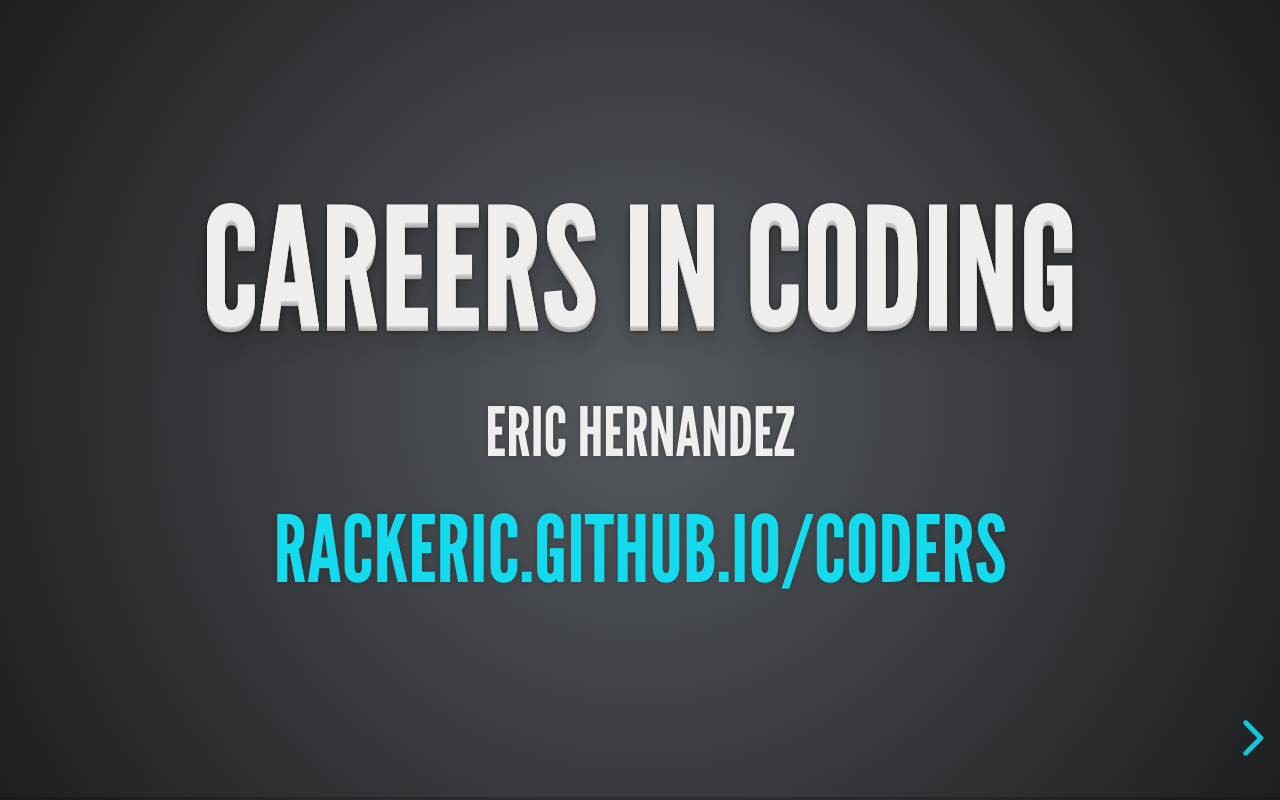
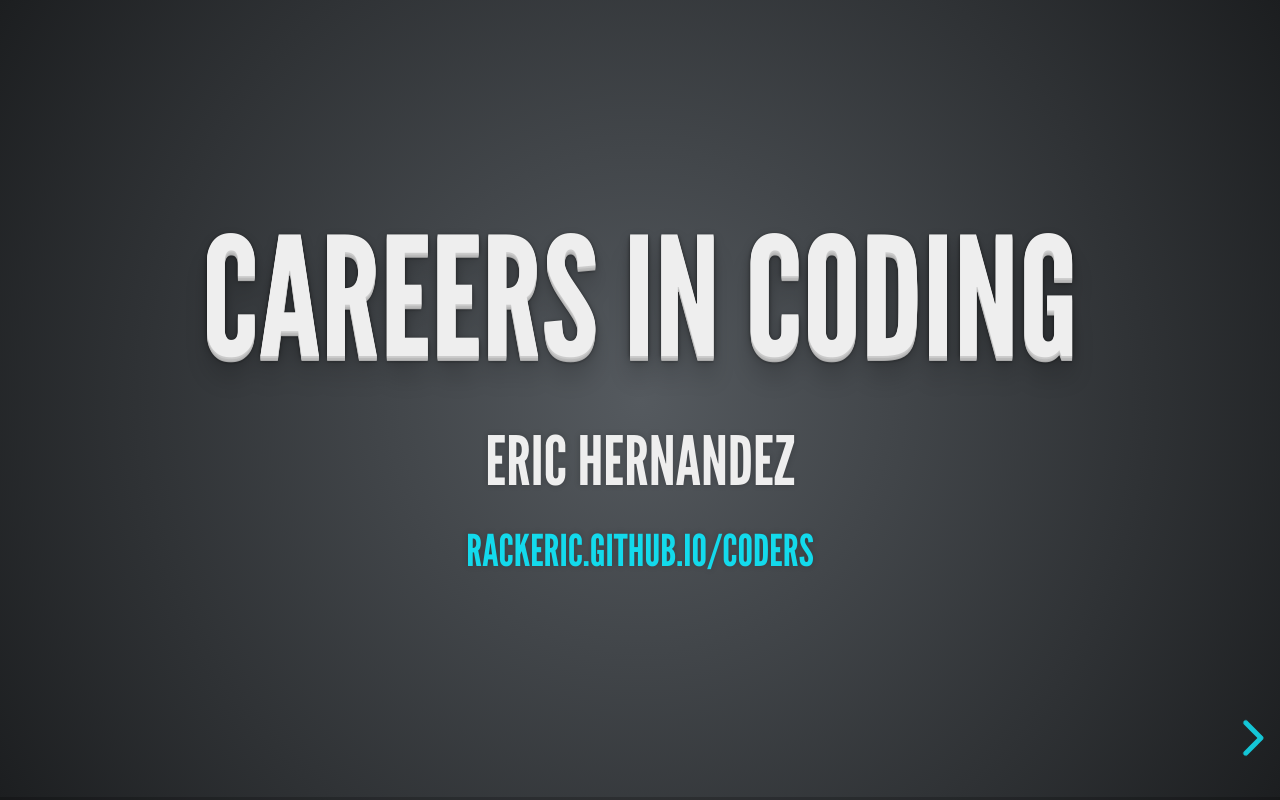
Before and after one commit to rackeric/coders, a website: page index.html in a window 1280 px wide. Drawn offline with Linux system fonts and the light colour scheme.

Commit message:
changes commit

```diff
--- a/index.html
+++ b/index.html
@@ -28,7 +28,7 @@
 				<section>
 					<h1>Careers in Coding</h1>
 					<h3>Eric Hernandez</h3>
-					<h2><a href="https://rackeric.github.io/coders/">rackeric.github.io/coders</a></h2>
+					<h4><a href="https://rackeric.github.io/coders/">rackeric.github.io/coders</a></h4>
 				</section>
 
 				<section>
```
